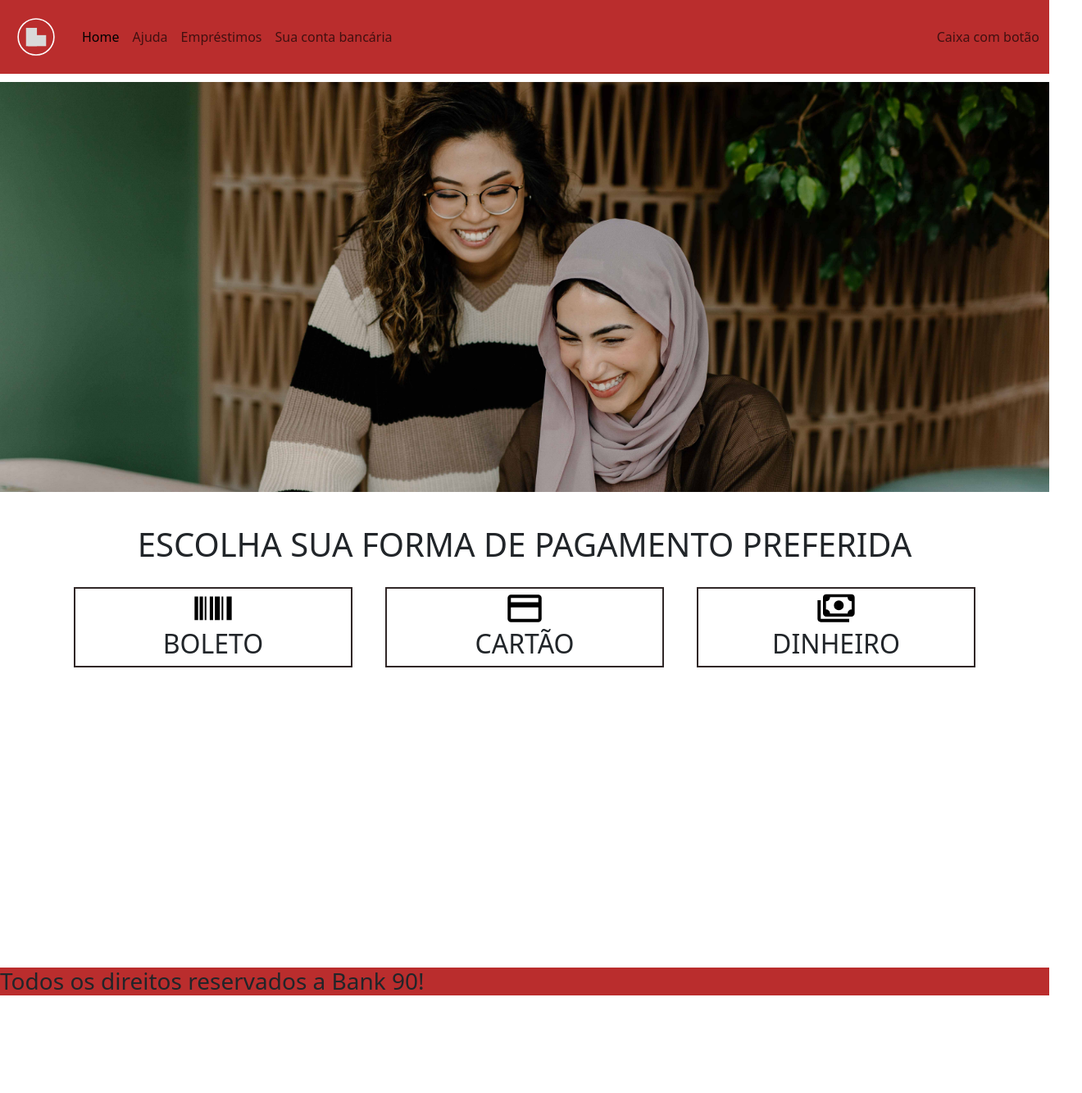
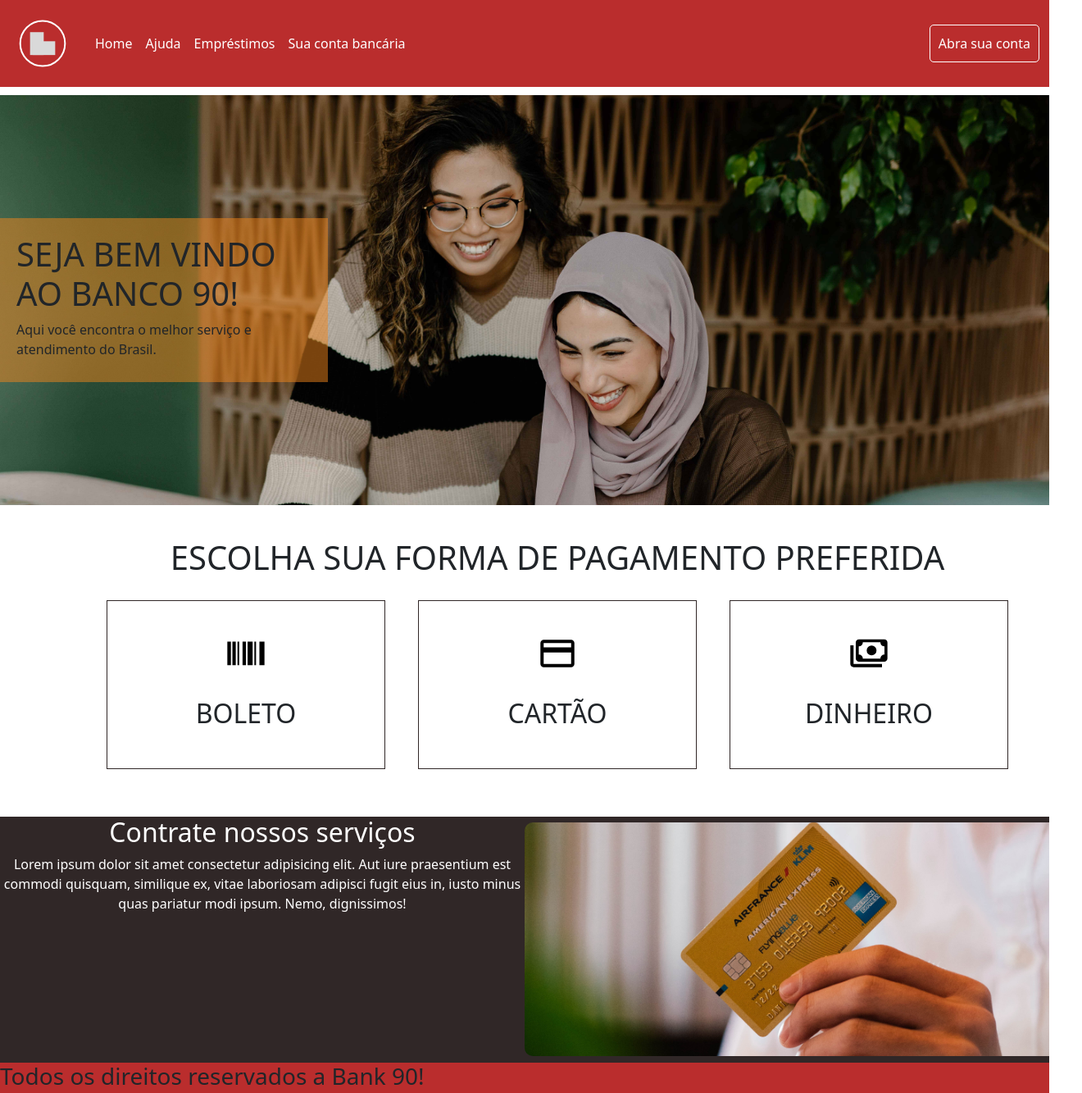
Before and after one commit to amandallmoreira/bootstrapSENAI2023, a plain HTML site: page aula03/index.html in a window 1280 px wide. Shown: the top 1333 px of the page at 82% size, 1320 px wide, since content can reach past the window. Before the commit the page ends 1222 px from the top, so only its background shows below. Drawn offline with nearby package versions, Linux system fonts and the light colour scheme; a script that the page names is missing.

Commit message:
v5
Atualização da página PawShop e Bank90

```diff
--- a/aula03/index.html
+++ b/aula03/index.html
@@ -19,14 +19,14 @@
     <div id="root" class="container-fluid p-0 m-0 ">
         <header>
             <!--NAVBAR-->
-            <nav class="navbar navbar-expand-md" style="background-color:var(--vermelho);">
+            <nav class="navbar navbar-expand-md">
                 <div class="container-fluid">
-                  <a class="navbar-brand" href="#"><img id="svg" style="height: 4rem;" src="images/logoWhite.svg " fill="white" alt="Pasta de arquivos na cor branca"></a>
-                    <!--COMO MUDAR COR DE SVG E COMO APLICAR COR DE FUNDO NO HEADER-->
+                  <a class="navbar-brand" href="#"><img style="width:80px;" src="images/logoWhite.svg " alt="Pasta de arquivos na cor branca"></a>
 
                   <button class="navbar-toggler" type="button" data-bs-toggle="collapse" data-bs-target="#navbarText" aria-controls="navbarText" aria-expanded="false" aria-label="Toggle navigation">
                     <span class="navbar-toggler-icon"></span>
                   </button>
+
                   <div class="collapse navbar-collapse" id="navbarText">
                     <ul class="navbar-nav me-auto mb-2 mb-lg-0">
                       <li class="nav-item">
@@ -42,9 +42,9 @@
                         <a class="nav-link" href="#">Sua conta bancária</a>
                       </li>
                     </ul>
-                    <span class="navbar-text">
-                      Caixa com botão
-                    </span>
+
+                      <button class="btn btn-outline-light" type="submit" id="botao">Abra sua conta</button>
+
                   </div>
                 </div>
               </nav>
@@ -52,11 +52,18 @@
         </header>
         <main>
             <!--BANNER-->
-            <div id="banner">
+
+            <div id="banner" class="container-fluid p-0 m-10 d-flex align-items-center">
+
+              <div id="mensagemBanner" class="m-0 ">
+                <h1>SEJA BEM VINDO AO BANCO 90!</h1>
+                <p>Aqui você encontra o melhor serviço e atendimento do Brasil.</p>
+              </div>
+
             </div>
             <!--FIM BANNER-->
             <section id="pagamento">
-                <div class="container text-center">
+                <div class="container text-center ">
                     <h1>ESCOLHA SUA FORMA DE PAGAMENTO PREFERIDA</h1>
                     <div class="row">
                           <div class="col">
@@ -76,8 +83,26 @@
 
             </section>
 
+              <!--Container-fluid witdth 100%-->
+              <!--Container witdth 80%-->
+              <!--bg-x background-->
+
+            <section id="servicos" class="container-fluid d-flex">
+
+              <div id="textoEsquerdo">
+                <h2>Contrate nossos serviços</h2>
+                <p>Lorem ipsum dolor sit amet consectetur adipisicing elit. Aut iure praesentium est commodi quisquam, similique ex, vitae laboriosam adipisci fugit eius in, iusto minus quas pariatur modi ipsum. Nemo, dignissimos!</p>
+
+              </div>
+
+              <div id="imagemDireita"></div>
+
+
+
+            </section>
+
         </main>
-        <footer style="d-flex justify;">
+        <footer class="d-flex">
             <h3>Todos os direitos reservados a Bank 90!</h3>
         </footer>
     </div>
--- a/aula03/styles/geral.css
+++ b/aula03/styles/geral.css
@@ -3,12 +3,19 @@
     --vermelho: #ba2d2d;
     --laranjaEscuro: #f2511b;
     --laranja: #f2861b;
+    --laranjaTransparente: #f2871b7e;
     --mostarda: #c7c730;
+    --branco:#ffffff;
 }
 
-footer{
+header, footer{
     background-color: var(--vermelho)!important;
-    /*PROBLEMA*/
+
+}
+
+.nav-link, nav a{
+    color: var(--branco)!important;
+
 }
 
 #banner{
@@ -22,13 +29,66 @@ footer{
 
 }
 
+#mensagemBanner{
+    padding: 20px;
+    background-color: var(--laranjaTransparente);
+    width: 400px;
+    height: 200px;
+}
+
+
 #pagamento{
-    height: 500px;
+    width: 100%;
+    height: 300px;
     margin:40px;
 }
 .col{
     margin: 20px;
+    padding: 40px ;
     border:var(--preto) 2px solid;
-    width:50px; /*PROBLEMA*/
+    display: flex;
+    flex-direction: column;
+    align-items: center;
+    justify-content: space-between;
+    gap: 30px;
+    border:var(--preto) 1px solid;
+
 
 }
+#botao{
+    color:white;
+    background-color: transparent;
+    border: var(--branco) 1px solid !important;
+    border-radius: 5px;
+    padding: 10px;
+}
+
+#servicos{
+    background-color: var(--preto);
+    color:var(--branco);
+    height: 300px;
+    padding: 0%;
+
+}
+
+#textoEsquerdo{
+    height:300px;
+    width: 50%;
+    text-align:center;
+
+}
+
+#imagemDireita{
+    height: 285px;
+    width: 50%;
+    margin-top: 7px;
+    margin-left: 0%;
+    border-radius: 10px 0px 0px 10px;
+    display: flex;
+    justify-content: center;
+    background-image: url(../images/cartaoUm.jpg);
+    background-size: cover;
+    background-repeat: no-repeat;
+    background-position: center;
+
+}
```
Lines whose indentation alone changed are shown as unchanged.
